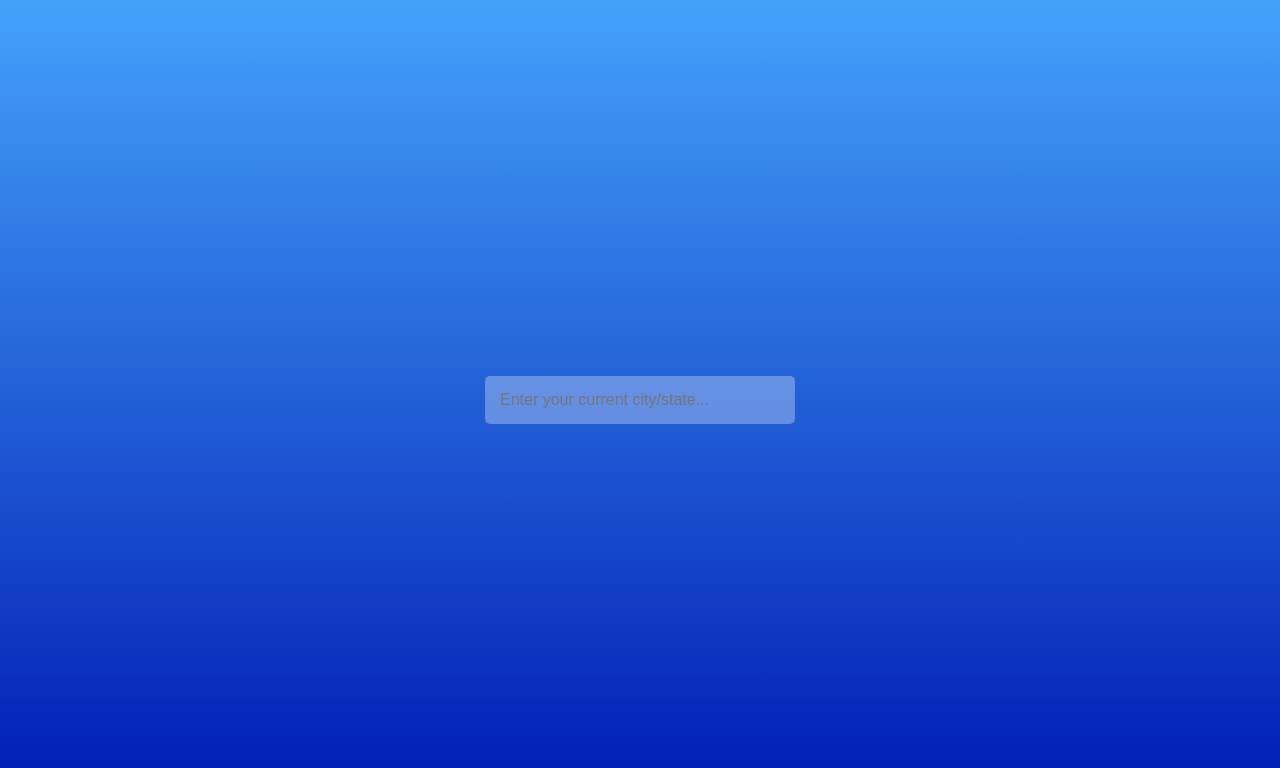
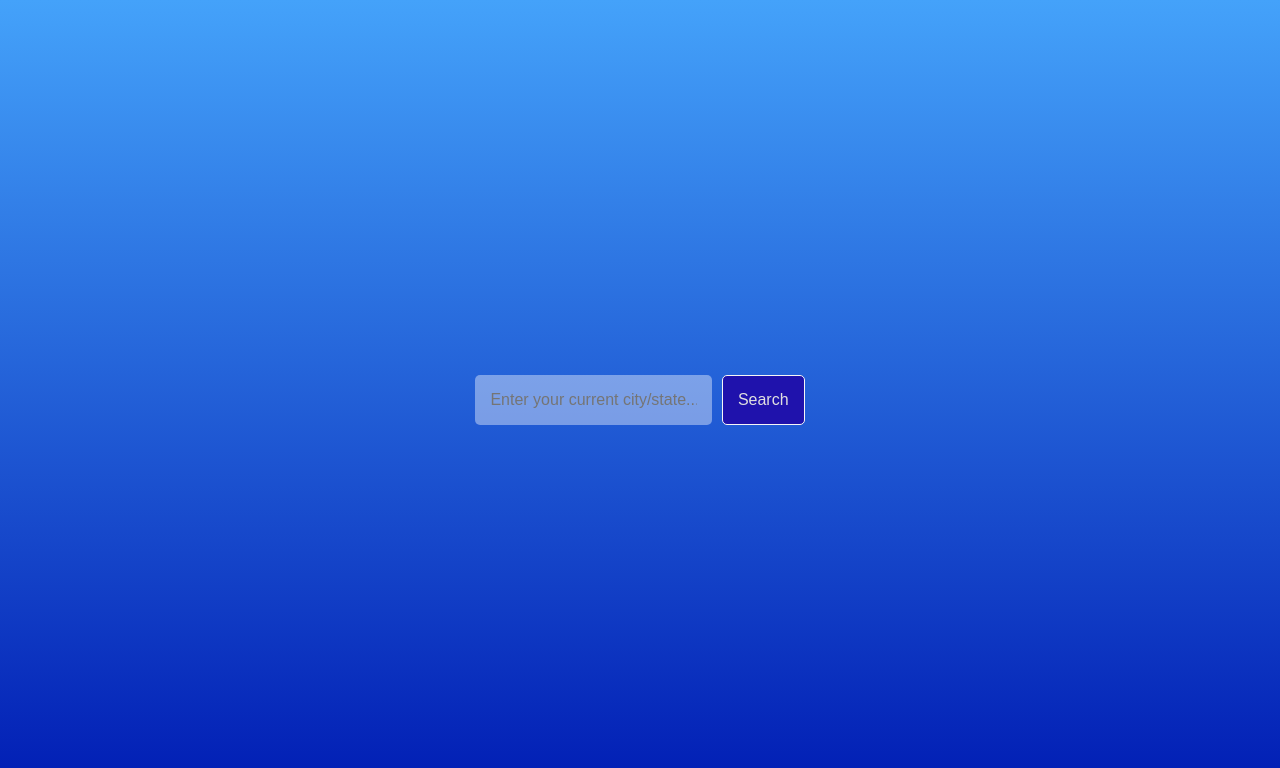
Before and after one commit to frankiefab100/Glassmorphic-Weather-Forecast-App, a plain HTML site: page index.html in a window 1280 px wide. Drawn offline with Linux system fonts and the light colour scheme; a web font is replaced by a local one.

Commit message:
Update UI style

```diff
--- a/index.html
+++ b/index.html
@@ -16,12 +16,15 @@
   <body>
     <div class="container">
       <header>
+        <div>
           <input
             type="text"
             name="search"
             class="search"
             placeholder="Enter your current city/state..."
           />
+          <input class="search-button" type="submit" value="Search" />
+        </div>
       </header>
       <main class="weather-result"></main>
     </div>
--- a/script.js
+++ b/script.js
@@ -1,11 +1,10 @@
 const searchbar = document.querySelector(".search");
-searchbar.addEventListener("keypress", setLocation);
+const submitBtn = document.querySelector(".search-button");
+submitBtn.addEventListener("click", setLocation);
 
-function setLocation(e) {
-  if (e.keyCode === 13) {
-    getCondition(searchbar.value);
-    document.querySelector("main").style.display = "block";
-  }
+function setLocation() {
+  getCondition(searchbar.value);
+  document.querySelector("main").style.display = "block";
 }
 async function getCondition(location) {
   const key = "03a312df56c6ea172c35ee97622df898";
--- a/style.css
+++ b/style.css
@@ -10,6 +10,8 @@ body {
   font-family: "Source Sans", sans-serif;
   font-size: 1rem;
   margin: 0 auto;
+  width: 100vw;
+  height: 100vh;
 }
 
 .container {
@@ -19,23 +21,49 @@ body {
   align-items: center;
   min-height: 100vh;
   min-width: 100vw;
+  width: 100%;
+  height: 100%;
 }
 
-header input {
+header div {
+  display: inline;
+  text-align: center;
+}
+
+.search,
+.search-button {
   border: none;
   border-radius: 5px;
-  background-color: rgba(255, 255, 255, 0.3);
-  color: #060144;
-  outline: none;
   font-size: 1rem;
   padding: 15px;
-  min-width: 310px;
-  width: 100%;
+  height: 50px;
+}
+
+.search {
+  background-color: rgba(255, 255, 255, 0.4);
+  color: #04013b;
+  min-width: 225px;
   transition: background-color 0.3s ease-in-out;
 }
 
-header input:focus {
-  background-color: rgba(255, 255, 255, 0.6);
+.search:focus {
+  background-color: rgba(255, 255, 255, 0.7);
+}
+
+.search-button {
+  background-color: #1f12ac;
+  border: 1px solid #f6f6f6;
+  color: #e0e0e0;
+  cursor: pointer;
+  margin-left: 5px;
+  min-width: 80px;
+  transition: all 0.3s ease-in-out;
+}
+
+.search-button:hover {
+  border: 2px solid #04013b;
+  background-color: #bdbcbc;
+  color: #120c5c;
 }
 
 main {
```
Lines whose indentation alone changed are shown as unchanged.
